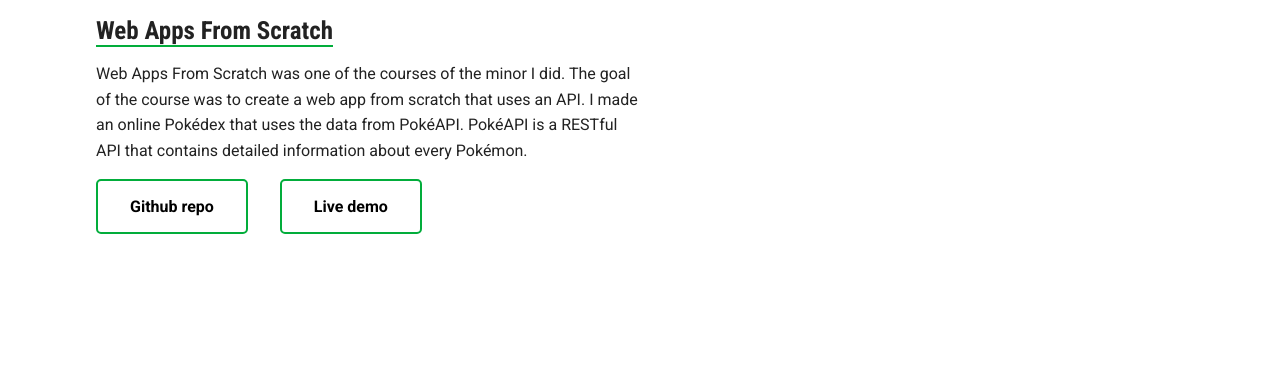
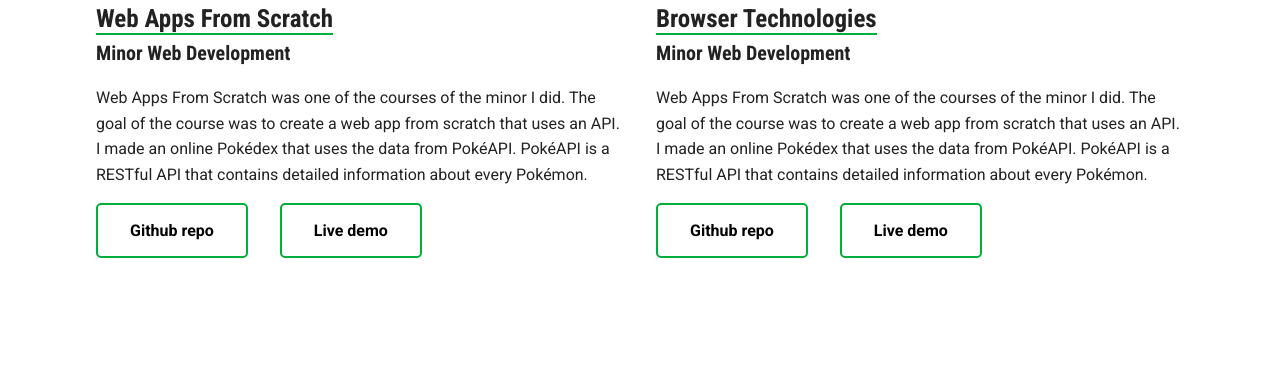
Before and after one commit to Rick712/portfolio, a website: page index.html in a window 1280 px wide. Shown: the part 679-1065 px from the top of the page. Before the commit the page ends 945 px from the top, so only its background shows below. Drawn offline with Linux system fonts and the light colour scheme.

Commit message:
added a few things and updatet dependencies

```diff
--- a/index.html
+++ b/index.html
@@ -40,15 +40,23 @@
 
         <section class="experience">
             <h2>My portfolio</h2>
-            <div>
+            <div id="wafs">
                 <h3><span>Web Apps From Scratch</span></h3>
+                <h4>Minor Web Development</h4>
                 <p>Web Apps From Scratch was one of the courses of the minor I did. The goal of the course was to create a web app from scratch that uses an API. I made an online Pokédex that uses the data from PokéAPI. PokéAPI is a RESTful API that contains detailed information about every Pokémon.</p>
                 <div class="links">
                     <a href="https://github.com/rick712/wafs" target="_blank">Github repo</a>
                     <a href="https://rick712.github.io/wafs/app/dist/index.html" target="_blank">Live demo</a>
                 </div>
-            <div>
-
+            </div>
+            <div id="bt">
+                <h3><span>Browser Technologies</span></h3>
+                <h4>Minor Web Development</h4>
+                <p>Web Apps From Scratch was one of the courses of the minor I did. The goal of the course was to create a web app from scratch that uses an API. I made an online Pokédex that uses the data from PokéAPI. PokéAPI is a RESTful API that contains detailed information about every Pokémon.</p>
+                <div class="links">
+                    <a href="https://github.com/rick712/wafs" target="_blank">Github repo</a>
+                    <a href="https://rick712.github.io/wafs/app/dist/index.html" target="_blank">Live demo</a>
+                </div>
             </div>
 
         </section>
--- a/scss/_page.scss
+++ b/scss/_page.scss
@@ -3,6 +3,7 @@
         width: 85vw;
         display: grid;
         grid-template-columns: repeat(8, 1fr);
+        grid-column-gap: 2rem;
         max-width: 1200px;
         margin: 0 auto;
     }
@@ -39,15 +40,22 @@
         }
         div {
             grid-column: 1 / 5;
+            margin-bottom: 3rem;
+            &:nth-of-type(2n + 2) {
+                grid-column: 5 / 9;
+            }
             p {
                 line-height: 1.6em;
                 margin-bottom: 1rem;
             }
             h3 {
-                margin-bottom: 1rem;
+                margin-bottom: .5rem;
                 span {
                     border-bottom: solid $primary 2px;
                 }
+            }
+            h4 {
+                margin-bottom: 1em;
             }
             .links {
                 display: flex;
@@ -63,7 +71,8 @@
                     &:last-of-type {
                         margin-right: 0;
                     }
-                    &:hover {
+                    &:hover,
+                    &:focus {
                         transform: scale(1.1);
                         box-shadow: $box-shadow;
                         background: $primary;
--- a/scss/_variables.scss
+++ b/scss/_variables.scss
@@ -21,7 +21,7 @@
 
 // Styling
 $main-shadow: 0 2px 10px rgba(0, 0, 0, .5);
-$box-shadow: 0 5px 10px rgba(0, 0, 0, .5);
+$box-shadow: 0 5px 10px rgba(0, 0, 0, .3);
 
 h1,
 h2,
```
Also changed, not shown: dist/css/style.css, 1 other file.
